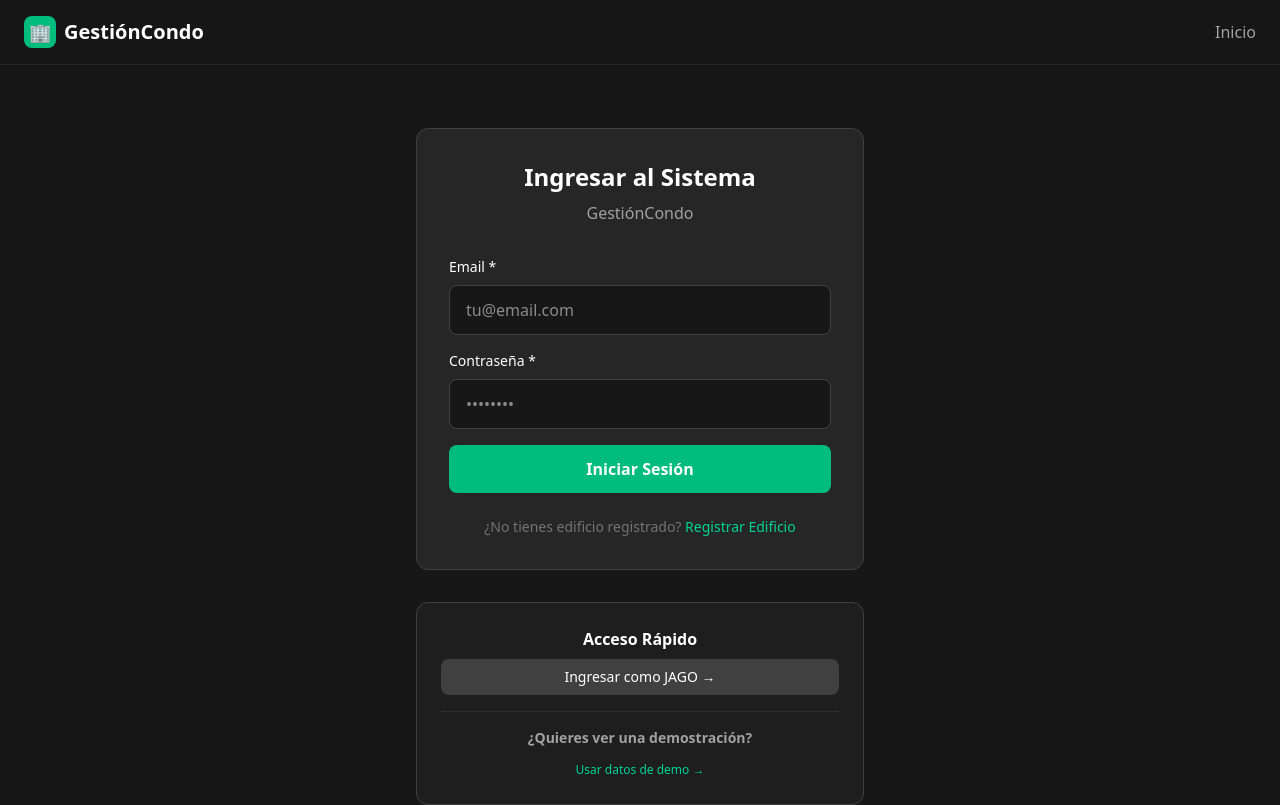
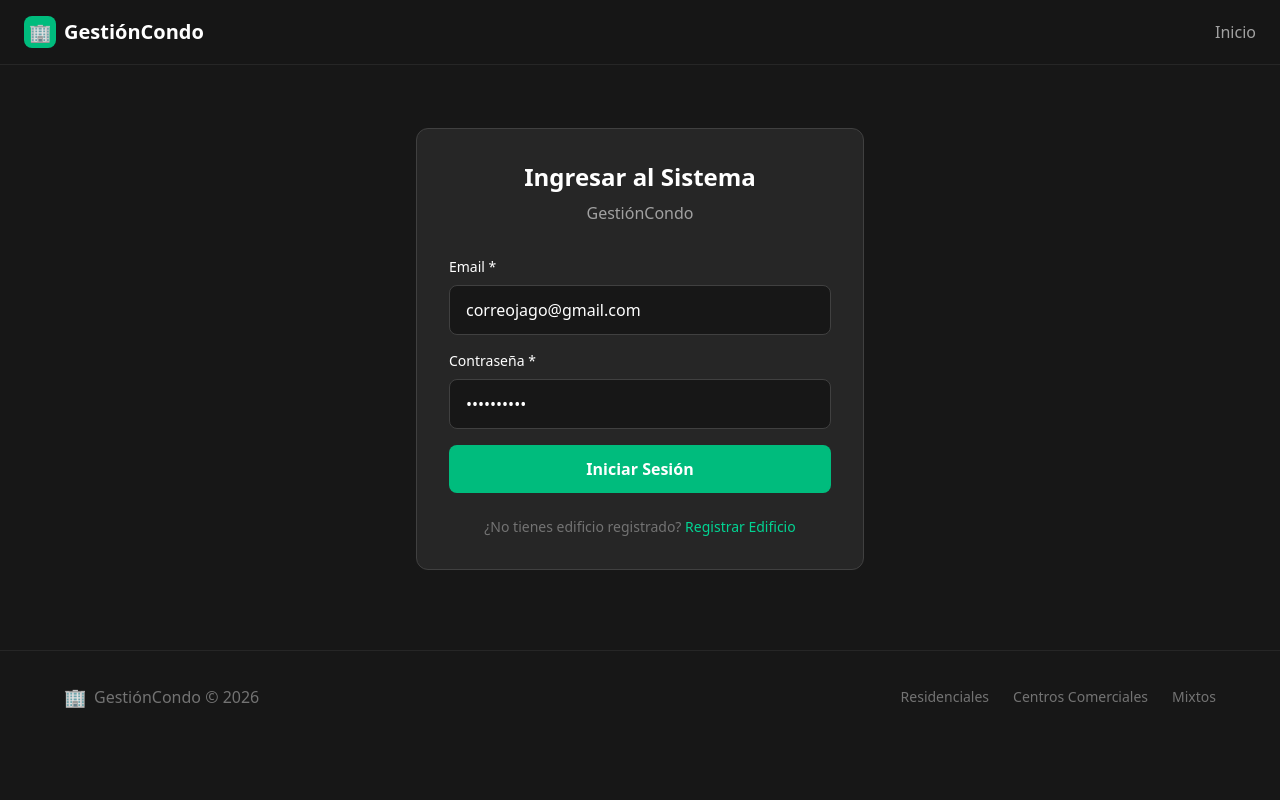
Before and after one commit to controlfinancierosaas-ux/GestionJuntaSaaS-v-1, a Next.js app: page /login in a window 1280 px wide. Shown: the top 805 px of the page. Built offline with nearby package versions, Linux system fonts and the light colour scheme.

Commit message:
Set default login credentials and remove extra access buttons

```diff
--- a/src/app/login/page.tsx
+++ b/src/app/login/page.tsx
@@ -78,6 +78,7 @@ export default function LoginPage() {
                   id="email"
                   name="email"
                   required
+                  defaultValue="correojago@gmail.com"
                   className="w-full px-4 py-3 bg-neutral-900 border border-neutral-700 rounded-lg focus:border-emerald-500 focus:outline-none"
                   placeholder="tu@email.com"
                 />
@@ -89,6 +90,7 @@ export default function LoginPage() {
                   id="password"
                   name="password"
                   required
+                  defaultValue="Aitana1999"
                   className="w-full px-4 py-3 bg-neutral-900 border border-neutral-700 rounded-lg focus:border-emerald-500 focus:outline-none"
                   placeholder="••••••••"
                 />
@@ -106,44 +108,6 @@ export default function LoginPage() {
               <p className="text-neutral-500 text-sm">
                 ¿No tienes edificio registrado? <Link href="/register" className="text-emerald-400 hover:underline">Registrar Edificio</Link>
               </p>
-            </div>
-          </div>
-
-            <div className="mt-8 bg-neutral-800/50 border border-neutral-700 rounded-xl p-6 text-center space-y-4">
-            <div>
-              <h3 className="font-semibold mb-2">Acceso Rápido</h3>
-              <button
-                type="button"
-                onClick={() => {
-                  const emailInput = document.getElementById("email") as HTMLInputElement;
-                  const passInput = document.getElementById("password") as HTMLInputElement;
-                  if (emailInput && passInput) {
-                    emailInput.value = "correojago@gmail.com";
-                    passInput.value = "Aitana1999";
-                  }
-                }}
-                className="w-full py-2 bg-neutral-700 hover:bg-neutral-600 text-white rounded-lg transition-colors text-sm"
-              >
-                Ingresar como JAGO →
-              </button>
-            </div>
-
-            <div className="pt-4 border-t border-neutral-700/50">
-              <h3 className="font-semibold mb-2 text-sm text-neutral-400">¿Quieres ver una demostración?</h3>
-              <button
-                type="button"
-                onClick={() => {
-                  const emailInput = document.getElementById("email") as HTMLInputElement;
-                  const passInput = document.getElementById("password") as HTMLInputElement;
-                  if (emailInput && passInput) {
-                    emailInput.value = "demo@gestioncondo.com";
-                    passInput.value = "demo123";
-                  }
-                }}
-                className="text-emerald-400 hover:underline text-xs"
-              >
-                Usar datos de demo →
-              </button>
             </div>
           </div>
         </div>
```
